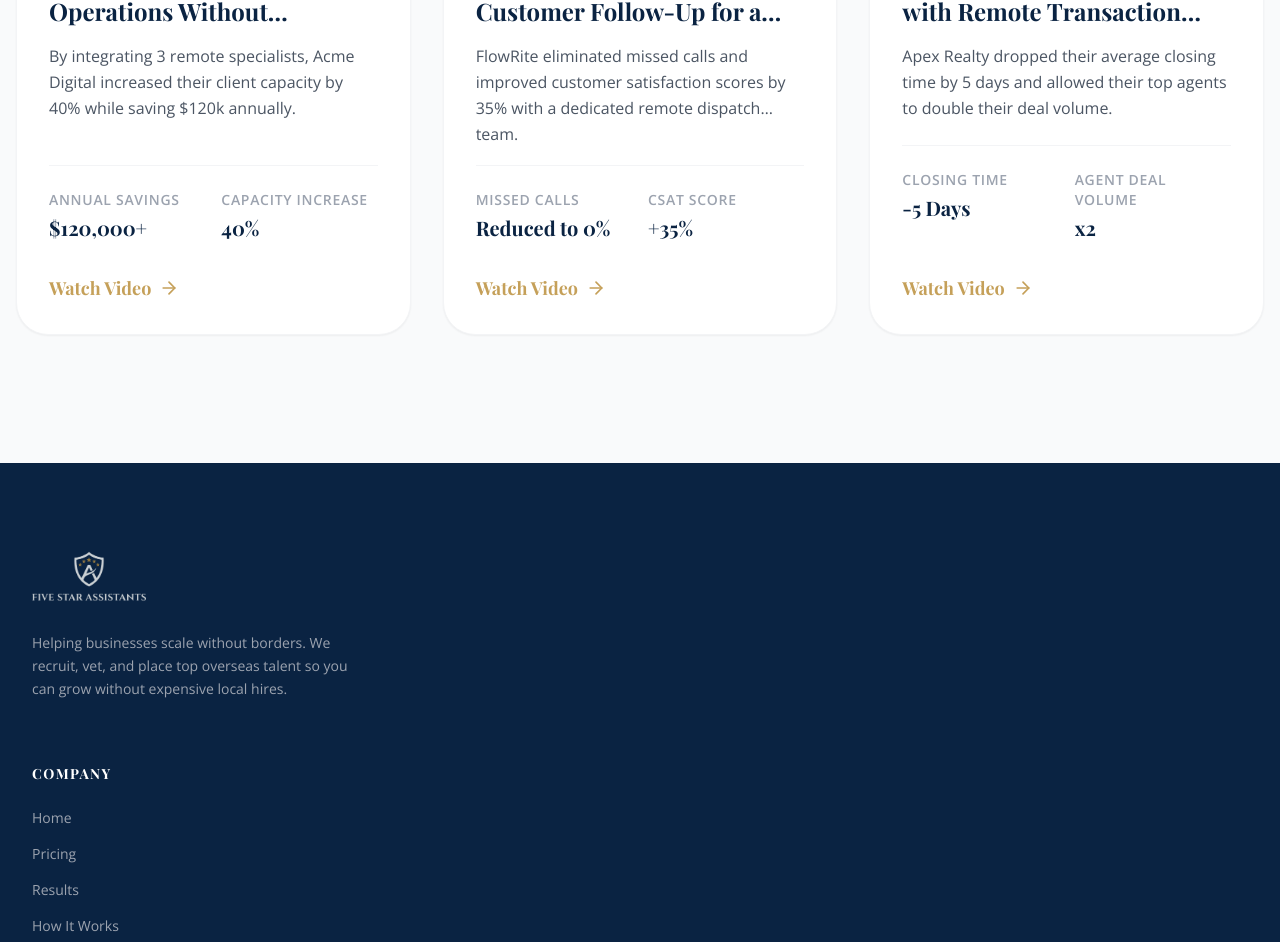
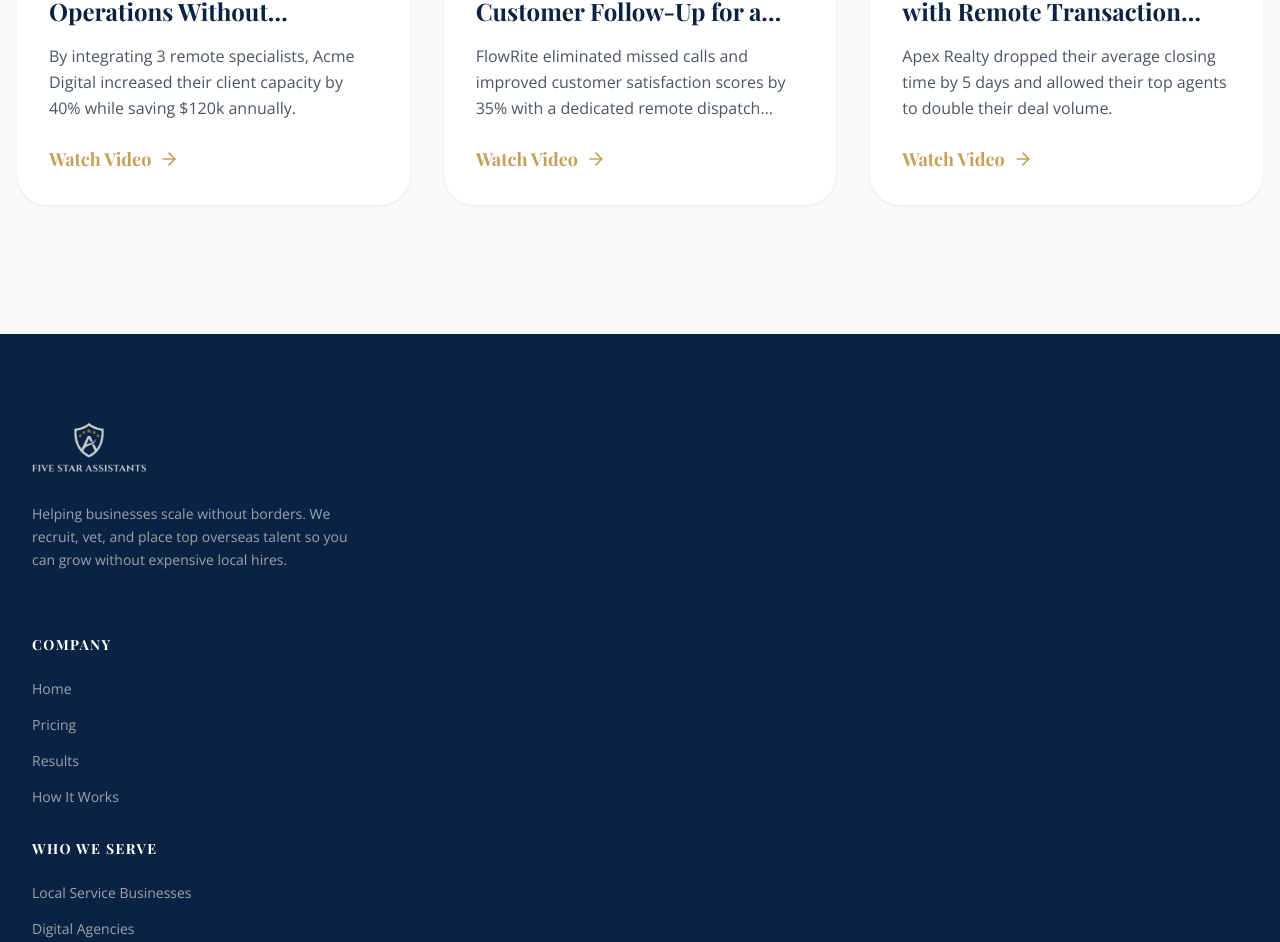
Before and after one commit to christianh0019/five-star-assistants-vsl, a React (Vite) app: page /results in a window 1280 px wide. Shown: the part 928-1870 px from the top of the page. Built offline with nearby package versions, Linux system fonts and the light colour scheme.

Commit message:
remove metric preview from results page cards to simplify ui

```diff
--- a/pages/Results.tsx
+++ b/pages/Results.tsx
@@ -75,15 +75,7 @@ const Results: React.FC = () => {
                                         {study.summary}
                                     </p>
 
-                                    {/* Metrics preview */}
-                                    <div className="grid grid-cols-2 gap-4 mb-8 pt-6 border-t border-gray-100">
-                                        {study.metrics.slice(0, 2).map((metric, idx) => (
-                                            <div key={idx}>
-                                                <div className="text-sm font-bold text-gray-400 uppercase tracking-wider mb-1">{metric.label}</div>
-                                                <div className="font-heading text-xl font-bold text-navy">{metric.value}</div>
-                                            </div>
-                                        ))}
-                                    </div>
+
 
                                     {/* Link block */}
                                     <div className="flex items-center text-gold font-bold font-heading text-lg group-hover:text-navy transition-colors">
```
